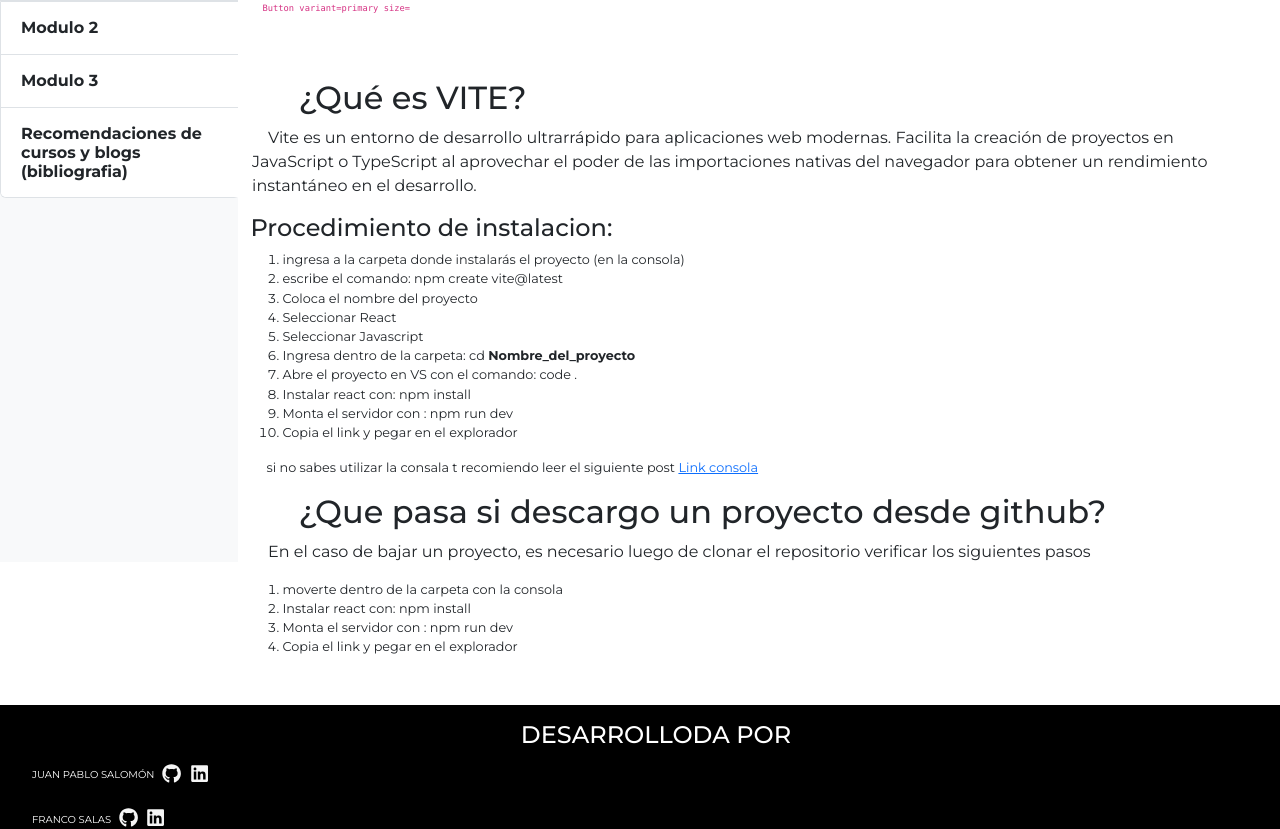
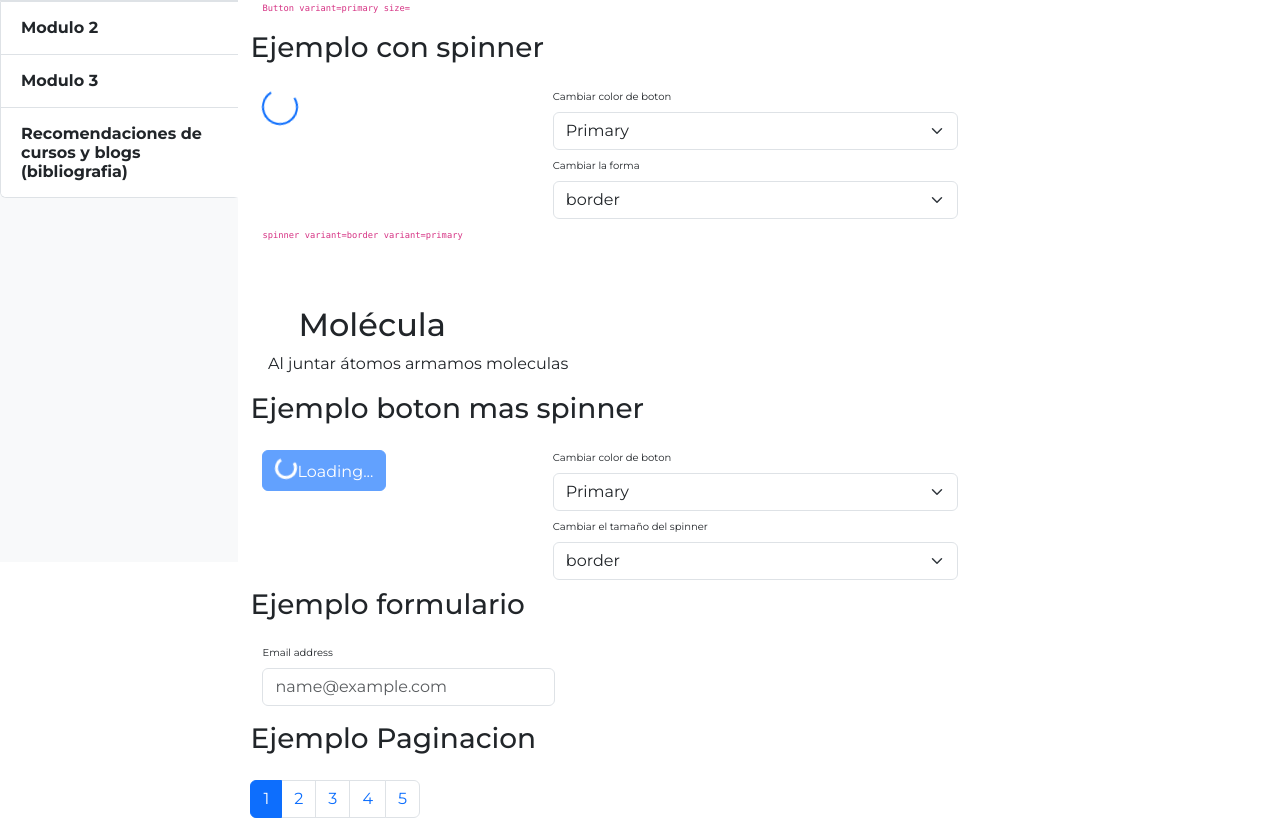
Before and after one commit to Fsalasgit/atomicReact, a React (Vite) app: page /atomicReactbootstrap in a window 1280 px wide. Shown: the part 394-1223 px from the top of the page. Built offline with nearby package versions, Linux system fonts and the light colour scheme.

Commit message:
agregando ejemplo de moleculas

```diff
--- a/src/component/atoms/Spiners.jsx
+++ b/src/component/atoms/Spiners.jsx
@@ -2,24 +2,43 @@ import React from 'react';
 import Spinner from 'react-bootstrap/Spinner';
 
 const Spiners = () => {
+
+  const [selectedBorder, setSelectedBorder] = useState('border'); // Estado para almacenar la variante seleccionada
+
+  const handleVariantBorder = (event) => {
+    setHandleVariantBorder(event.target.value); // Actualizar el estado cuando cambia la selección
+  };
   return (
     <>
-        <Spinner animation="border" variant="primary" />
-        <Spinner animation="border" variant="secondary" />
-        <Spinner animation="border" variant="success" />
-        <Spinner animation="border" variant="danger" />
-        <Spinner animation="border" variant="warning" />
-        <Spinner animation="border" variant="info" />
-        <Spinner animation="border" variant="light" />
-        <Spinner animation="border" variant="dark" />
-        <Spinner animation="grow" variant="primary" />
-        <Spinner animation="grow" variant="secondary" />
-        <Spinner animation="grow" variant="success" />
-        <Spinner animation="grow" variant="danger" />
-        <Spinner animation="grow" variant="warning" />
-        <Spinner animation="grow" variant="info" />
-        <Spinner animation="grow" variant="light" />
-        <Spinner animation="grow" variant="dark" />
+
+
+      <div className='container'>
+      <div className="row">
+        <div className="col-3">
+         <Spinner animation={selectedBorder} variant="primary" />
+
+        </div>
+        <div className="col-4">
+          <div className="mb-2">
+            <Form.Label>Cambiar color de boton</Form.Label>
+            <Form.Select aria-label="Selecciona una variante" onChange={handleVariantChange} value={selectedVariant}>
+              <option value="primary">primary</option>
+              <option value="success">secondary</option>
+              <option value="warning">warning</option>
+
+            </Form.Select>
+          </div>
+          <div className="mb-2">
+            <Form.Label>Cambiar el tamaño</Form.Label>
+            <Form.Select aria-label="Selecciona una variante" onChange={handleVariantBorder} value={selectedBorder}>
+              <option value="border">border</option>
+              <option value="grow">grow</option>
+            </Form.Select>
+          </div>
+        </div>
+        <p><code>Button variant={selectedVariant} size={selectedVariantSize}</code></p>
+      </div>
+    </div>
 
     </>
   )
--- a/src/component/exampleAtomicComponents/atoms/SpinnerExample.jsx
+++ b/src/component/exampleAtomicComponents/atoms/SpinnerExample.jsx
@@ -1,36 +1,48 @@
-import Button from 'react-bootstrap/Button';
+import Spinner from 'react-bootstrap/Spinner';
 import Form from 'react-bootstrap/Form';
 import React, { useState } from 'react';
 
 
 
 const ButtonExample = () => {
-  const [selectedVariant, setSelectedVariant] = useState('primary'); // Estado para almacenar la variante seleccionada
+  const [selectedVariantBorder, setSelectedVariantBorder] = useState('border'); // Estado para almacenar la variante seleccionada
 
   const handleVariantChange = (event) => {
-    setSelectedVariant(event.target.value); // Actualizar el estado cuando cambia la selección
+    setSelectedVariantBorder(event.target.value); // Actualizar el estado cuando cambia la selección
   };
+
+  const [selectedVariantColor, setselectedVariantColor] = useState("primary");
+
+  const handleVariantColor = (event) => {
+    setselectedVariantColor(event.target.value);
+  }
 
   return (
     <div className='container'>
       <div className="row">
         <div className="col-3">
-
+          <Spinner animation={selectedVariantBorder} variant={selectedVariantColor} />
 
         </div>
         <div className="col-4">
           <div className="mb-2">
             <Form.Label>Cambiar color de boton</Form.Label>
-            <Form.Select aria-label="Selecciona una variante" onChange={handleVariantChange} value={selectedVariant}>
+            <Form.Select aria-label="Selecciona una variante" onChange={handleVariantColor} value={selectedVariantColor}>
               <option value="primary">Primary</option>
               <option value="success">Success</option>
-              <option value="outline-primary">Outline Primary</option>
+              <option value="warning">warning</option>
 
             </Form.Select>
           </div>
-
+          <div className="mb-2">
+            <Form.Label>Cambiar la forma</Form.Label>
+            <Form.Select aria-label="Selecciona una variante" onChange={handleVariantChange} value={selectedVariantBorder}>
+              <option value="border">border</option>
+              <option value="grow">grow</option>
+            </Form.Select>
+          </div>
         </div>
-        <p><code>Button variant={selectedVariant} size={selectedVariantSize}</code></p>
+        <p><code>spinner variant={selectedVariantBorder} variant={selectedVariantColor}</code></p>
       </div>
     </div>
   )
--- /dev/null
+++ b/src/component/exampleAtomicComponents/molecules/ButtonSpinner.jsx
@@ -0,0 +1,62 @@
+import Button from 'react-bootstrap/Button';
+import Spinner from 'react-bootstrap/Spinner';
+import Form from 'react-bootstrap/Form';
+import React, { useState } from 'react';
+
+const ButtonSpinner = () => {
+
+const [selectedVariantBorder, setSelectedVariantBorder] = useState('border'); // Estado para almacenar la variante seleccionada
+
+  const handleVariantBorder = (event) => {
+    setSelectedVariantBorder(event.target.value); // Actualizar el estado cuando cambia la selección
+  };
+
+  const [selectedVariantColor, setselectedVariantColor] = useState("primary");
+
+  const handleVariantColor = (event) => {
+    setselectedVariantColor(event.target.value);
+  }
+
+
+  return (
+    <>
+        <div className='container'>
+            <div className="row">
+                <div className="col-3">
+                <Button variant={selectedVariantColor} disabled>
+                    <Spinner
+                    as="span"
+                    animation={selectedVariantBorder}
+                    size="sm"
+                    role="status"
+                    aria-hidden="true"
+                    />
+                    Loading...
+                </Button>
+
+                </div>
+                <div className="col-4">
+                <div className="mb-2">
+                    <Form.Label>Cambiar color de boton</Form.Label>
+                    <Form.Select aria-label="Selecciona una variante" onChange={handleVariantColor} value={selectedVariantColor}>
+                    <option value="primary">Primary</option>
+                    <option value="success">Success</option>
+                    <option value="outline-primary">Outline Primary</option>
+
+                    </Form.Select>
+                </div>
+                <div className="mb-2">
+                    <Form.Label>Cambiar el tamaño del spinner</Form.Label>
+                    <Form.Select aria-label="Selecciona una variante" onChange={handleVariantBorder} value={selectedVariantBorder}>
+                    <option value="border">border</option>
+                    <option value="grow">grow</option>
+                    </Form.Select>
+                </div>
+                </div>
+            </div>
+        </div>
+    </>
+  )
+}
+
+export default ButtonSpinner
--- /dev/null
+++ b/src/component/exampleAtomicComponents/molecules/FormEmail.jsx
@@ -0,0 +1,31 @@
+import React from 'react'
+import Form from 'react-bootstrap/Form';
+
+
+const FormEmail = () => {
+
+
+
+  return (
+    <>
+      <div className='container'>
+        <div className="row" >
+          <div className="col-3 ">
+            <Form>
+
+              <Form.Group className="mb-3" controlId="exampleForm.ControlInput1" >
+                <Form.Label>Email address</Form.Label>
+                <Form.Control type="email" placeholder="name@example.com" />
+              </Form.Group>
+
+            </Form>
+          </div>
+
+        </div>
+      </div>
+
+    </>
+  )
+}
+
+export default FormEmail
--- /dev/null
+++ b/src/component/exampleAtomicComponents/molecules/paginationMolecules.jsx
@@ -0,0 +1,24 @@
+import React from 'react'
+import Pagination from 'react-bootstrap/Pagination';
+
+const paginationMolecules = () => {
+
+
+let active = 1;
+let items = [];
+for (let number = 1; number <= 5; number++) {
+  items.push(
+    <Pagination.Item key={number} active={number === active}>
+      {number}
+    </Pagination.Item>,
+  );
+}
+  return (
+    <>
+        <Pagination>{items}</Pagination>
+
+    </>
+  )
+}
+
+export default paginationMolecules
--- a/src/pages/EjemploAtomicRB.jsx
+++ b/src/pages/EjemploAtomicRB.jsx
@@ -1,56 +1,62 @@
 import React from 'react'
 import ButtonExample from '../component/exampleAtomicComponents/atoms/ButtonExample'
+import SpinnerExample from '../component/exampleAtomicComponents/atoms/SpinnerExample'
+import ButtonSpinner from '../component/exampleAtomicComponents/molecules/ButtonSpinner'
+import FormEmail from '../component/exampleAtomicComponents/molecules/FormEmail'
+import Pagination from '../component/exampleAtomicComponents/molecules/paginationMolecules'
 
 const EjemploAtomicRB = () => {
   return (
     <>
         <main className='container blogContainer'>
-            <h1 className='blogContainer__tittle'>ATOMIC DESIGN CON BOOTSTRAP</h1>
+            <h1 className='blogContainer__tittle' fixed="sticky">ATOMIC DESIGN CON BOOTSTRAP</h1>
             <div className="row">
 
                 <article className="col-12 mb-5">
-                    <h2 className='blogContainer__ArticleTitle'>Atomos</h2>
+                    <h2 className='blogContainer__ArticleTitle ' fixed="top">Atomos</h2>
                     <p className='blogContainer__p'>a continuacion tomaramos algunos components atómicos</p>
 
                     <h3 className='mb-4'>Ejemplo con boton</h3>
 
                     <ButtonExample />
+                    <h3 className='mb-4'>Ejemplo con spinner</h3>
+
+                    <SpinnerExample />
 
 
                 </article>
-                <article className="col-12">
-                    <h2 className='blogContainer__ArticleTitle'>¿Qué es VITE?</h2>
-                    <p className='blogContainer__p'>Vite es un entorno de desarrollo ultrarrápido para aplicaciones web modernas. Facilita la creación de proyectos en JavaScript o TypeScript al aprovechar el poder de las importaciones nativas del navegador para obtener un rendimiento instantáneo en el desarrollo.</p>
-                    <h4>Procedimiento de instalacion:</h4>
-                    <ol className='orderlist__container'>
-                        <li>ingresa a la carpeta donde instalarás el proyecto (en la consola)</li>
-                        <li>escribe el comando: npm create vite@latest</li>
-                        <li>Coloca el nombre del proyecto</li>
-                        <li>Seleccionar React</li>
-                        <li>Seleccionar Javascript</li>
-                        <li>Ingresa dentro de la carpeta: cd <strong>Nombre_del_proyecto</strong></li>
-                        <li>Abre el proyecto en VS con el comando: code . </li>
-                        <li>Instalar react con: npm install</li>
-                        <li>Monta el servidor con : npm run dev</li>
-                        <li>Copia el link y pegar en el explorador</li>
-                    </ol>
+                <article className="col-12 mb-5">
+                    <h2 className='blogContainer__ArticleTitle' fixed="top">Molécula</h2>
+                    <p className='blogContainer__p'>Al juntar átomos armamos moleculas</p>
 
-                    <p className='blogContainer__p-small'>si no sabes utilizar la consala t recomiendo leer el siguiente post <a href="#">Link consola</a></p>
+                    <h3 className='mb-4'>Ejemplo boton mas spinner</h3>
+
+                    <ButtonSpinner />
+                    <h3 className='mb-4'>Ejemplo formulario</h3>
+
+                    <FormEmail />
+                    <h3 className='mb-4'>Ejemplo Paginacion</h3>
+
+                    <Pagination />
+
 
                 </article>
-                <article className="col-12">
-                    <h2 className='blogContainer__ArticleTitle'>¿Que pasa si descargo un proyecto desde github?</h2>
-                    <p className='blogContainer__p'>En el caso de bajar un proyecto, es necesario luego de clonar el repositorio verificar los siguientes pasos</p>
-                    <ol className='orderlist__container'>
-                        <li>moverte dentro de la carpeta con la consola</li>
-                        <li>Instalar react con: npm install</li>
-                        <li>Monta el servidor con : npm run dev</li>
-                        <li>Copia el link y pegar en el explorador</li>
+                <article className="col-12 mb-5">
+                    <h2 className='blogContainer__ArticleTitle' fixed="top">organismo</h2>
+                    <p className='blogContainer__p'>Al juntar moleculas armamos organismos</p>
 
-                    </ol>
+                    <h3 className='mb-4'>Ejemplo boton mas spinner</h3>
+
+                    <ButtonSpinner />
+                    <h3 className='mb-4'>Ejemplo formulario</h3>
+
+                    <FormEmail />
+                    <h3 className='mb-4'>Ejemplo Paginacion</h3>
+
+                    <Pagination />
+
 
                 </article>
-
             </div>
 
 
--- a/src/sass/pages/home.scss
+++ b/src/sass/pages/home.scss
@@ -3,6 +3,7 @@
     background: url(../../../public/img/portadaAtomicReact.jpg);
     background-size: cover;
     background-position: center;
+    background-color: #000000;
 }
 .portadaAtomic__tittle{
     font-weight: 700;
```
